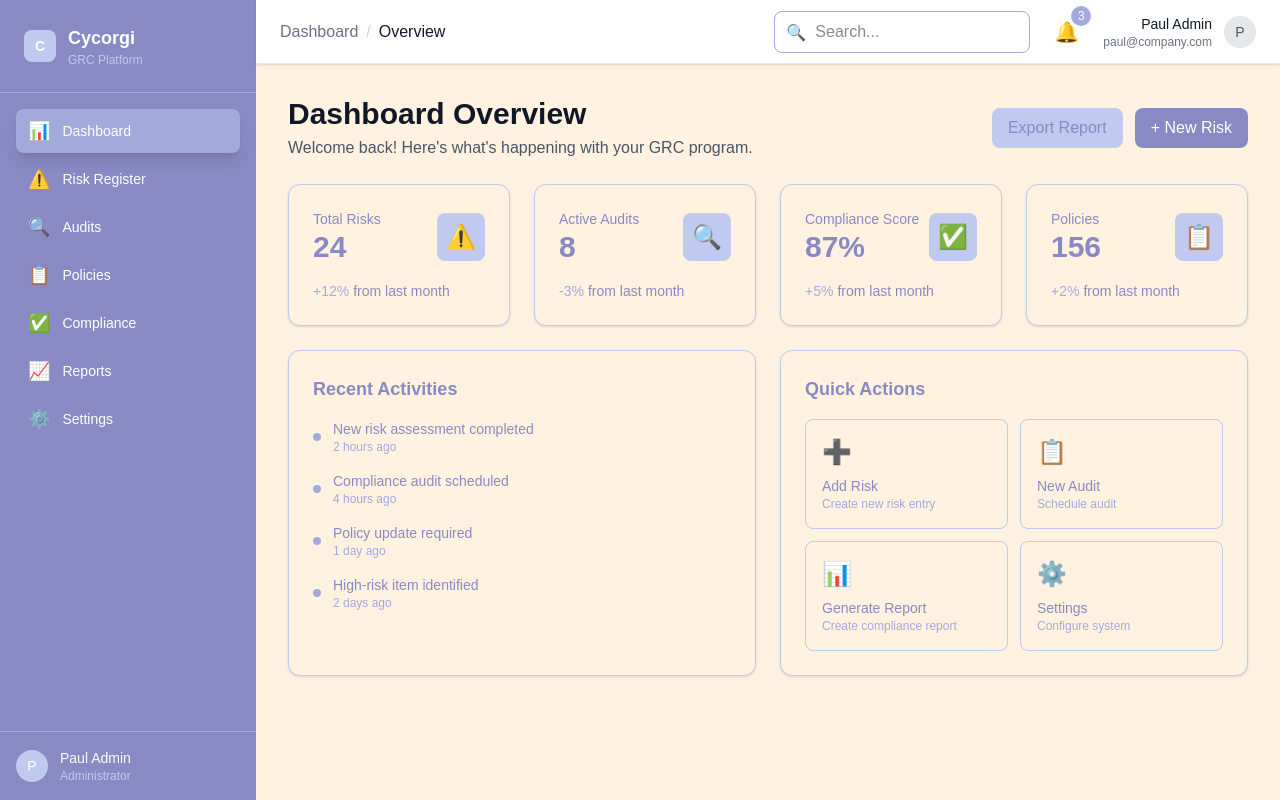
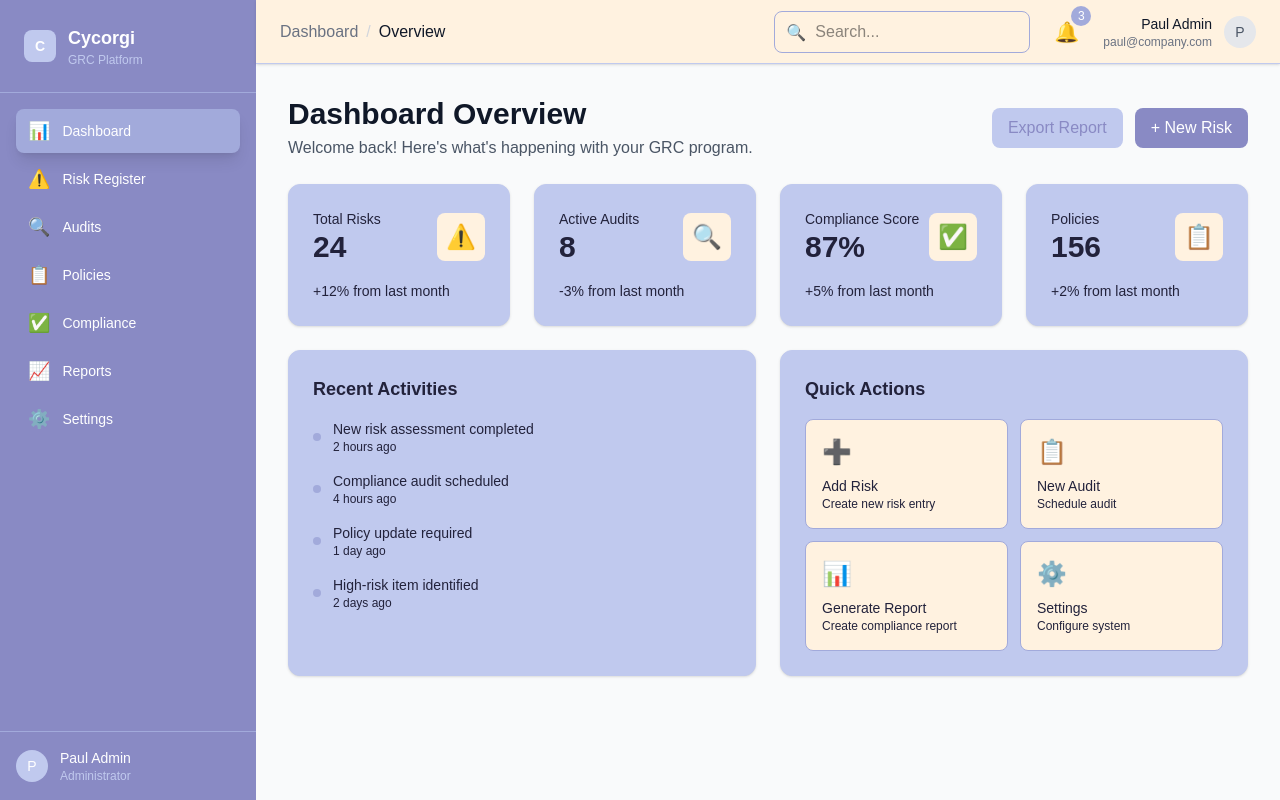
Before and after one commit to pineapaul/cycorgi, a Next.js app: page /dashboard in a window 1280 px wide. Built offline with nearby package versions, Linux system fonts and the light colour scheme.

Commit message:
feat: redesign Cycorgi GRC platform with custom color palette and modern UI

```diff
--- a/app/components/Topbar.tsx
+++ b/app/components/Topbar.tsx
@@ -6,7 +6,7 @@ export default function Topbar() {
   const [notifications] = useState(3)
 
   return (
-    <header className="h-16 bg-white border-b border-gray-200 flex items-center justify-between px-6 shadow-sm">
+    <header className="h-16 flex items-center justify-between px-6 shadow-sm" style={{ backgroundColor: '#FFF2E0', borderBottom: '1px solid #C0C9EE' }}>
       {/* Breadcrumb */}
       <div className="flex items-center space-x-2">
         <span className="text-gray-500">Dashboard</span>
--- a/app/dashboard/page.tsx
+++ b/app/dashboard/page.tsx
@@ -19,67 +19,67 @@ export default function DashboardHome() {
 
       {/* Metrics Cards */}
       <div className="grid grid-cols-1 md:grid-cols-2 lg:grid-cols-4 gap-6">
-        <div className="p-6 rounded-xl shadow-sm border" style={{ backgroundColor: '#FFF2E0', borderColor: '#C0C9EE' }}>
+        <div className="p-6 rounded-xl shadow-sm border" style={{ backgroundColor: '#C0C9EE', borderColor: '#C0C9EE', color: '#22223B' }}>
           <div className="flex items-center justify-between">
             <div>
-              <p className="text-sm font-medium" style={{ color: '#898AC4' }}>Total Risks</p>
-              <p className="text-3xl font-bold" style={{ color: '#898AC4' }}>24</p>
+              <p className="text-sm font-medium" style={{ color: '#22223B' }}>Total Risks</p>
+              <p className="text-3xl font-bold" style={{ color: '#22223B' }}>24</p>
             </div>
-            <div className="w-12 h-12 rounded-lg flex items-center justify-center" style={{ backgroundColor: '#C0C9EE' }}>
+            <div className="w-12 h-12 rounded-lg flex items-center justify-center" style={{ backgroundColor: '#FFF2E0' }}>
               <span className="text-2xl">⚠️</span>
             </div>
           </div>
           <div className="mt-4 flex items-center text-sm">
-            <span className="font-medium" style={{ color: '#A2AADB' }}>+12%</span>
-            <span className="ml-1" style={{ color: '#898AC4' }}>from last month</span>
+            <span className="font-medium" style={{ color: '#22223B' }}>+12%</span>
+            <span className="ml-1" style={{ color: '#22223B' }}>from last month</span>
           </div>
         </div>
 
-        <div className="p-6 rounded-xl shadow-sm border" style={{ backgroundColor: '#FFF2E0', borderColor: '#C0C9EE' }}>
+        <div className="p-6 rounded-xl shadow-sm border" style={{ backgroundColor: '#C0C9EE', borderColor: '#C0C9EE', color: '#22223B' }}>
           <div className="flex items-center justify-between">
             <div>
-              <p className="text-sm font-medium" style={{ color: '#898AC4' }}>Active Audits</p>
-              <p className="text-3xl font-bold" style={{ color: '#898AC4' }}>8</p>
+              <p className="text-sm font-medium" style={{ color: '#22223B' }}>Active Audits</p>
+              <p className="text-3xl font-bold" style={{ color: '#22223B' }}>8</p>
             </div>
-            <div className="w-12 h-12 rounded-lg flex items-center justify-center" style={{ backgroundColor: '#C0C9EE' }}>
+            <div className="w-12 h-12 rounded-lg flex items-center justify-center" style={{ backgroundColor: '#FFF2E0' }}>
               <span className="text-2xl">🔍</span>
             </div>
           </div>
           <div className="mt-4 flex items-center text-sm">
-            <span className="font-medium" style={{ color: '#A2AADB' }}>-3%</span>
-            <span className="ml-1" style={{ color: '#898AC4' }}>from last month</span>
+            <span className="font-medium" style={{ color: '#22223B' }}>-3%</span>
+            <span className="ml-1" style={{ color: '#22223B' }}>from last month</span>
           </div>
         </div>
 
-        <div className="p-6 rounded-xl shadow-sm border" style={{ backgroundColor: '#FFF2E0', borderColor: '#C0C9EE' }}>
+        <div className="p-6 rounded-xl shadow-sm border" style={{ backgroundColor: '#C0C9EE', borderColor: '#C0C9EE', color: '#22223B' }}>
           <div className="flex items-center justify-between">
             <div>
-              <p className="text-sm font-medium" style={{ color: '#898AC4' }}>Compliance Score</p>
-              <p className="text-3xl font-bold" style={{ color: '#898AC4' }}>87%</p>
+              <p className="text-sm font-medium" style={{ color: '#22223B' }}>Compliance Score</p>
+              <p className="text-3xl font-bold" style={{ color: '#22223B' }}>87%</p>
             </div>
-            <div className="w-12 h-12 rounded-lg flex items-center justify-center" style={{ backgroundColor: '#C0C9EE' }}>
+            <div className="w-12 h-12 rounded-lg flex items-center justify-center" style={{ backgroundColor: '#FFF2E0' }}>
               <span className="text-2xl">✅</span>
             </div>
           </div>
           <div className="mt-4 flex items-center text-sm">
-            <span className="font-medium" style={{ color: '#A2AADB' }}>+5%</span>
-            <span className="ml-1" style={{ color: '#898AC4' }}>from last month</span>
+            <span className="font-medium" style={{ color: '#22223B' }}>+5%</span>
+            <span className="ml-1" style={{ color: '#22223B' }}>from last month</span>
           </div>
         </div>
 
-        <div className="p-6 rounded-xl shadow-sm border" style={{ backgroundColor: '#FFF2E0', borderColor: '#C0C9EE' }}>
+        <div className="p-6 rounded-xl shadow-sm border" style={{ backgroundColor: '#C0C9EE', borderColor: '#C0C9EE', color: '#22223B' }}>
           <div className="flex items-center justify-between">
             <div>
-              <p className="text-sm font-medium" style={{ color: '#898AC4' }}>Policies</p>
-              <p className="text-3xl font-bold" style={{ color: '#898AC4' }}>156</p>
+              <p className="text-sm font-medium" style={{ color: '#22223B' }}>Policies</p>
+              <p className="text-3xl font-bold" style={{ color: '#22223B' }}>156</p>
             </div>
-            <div className="w-12 h-12 rounded-lg flex items-center justify-center" style={{ backgroundColor: '#C0C9EE' }}>
+            <div className="w-12 h-12 rounded-lg flex items-center justify-center" style={{ backgroundColor: '#FFF2E0' }}>
               <span className="text-2xl">📋</span>
             </div>
           </div>
           <div className="mt-4 flex items-center text-sm">
-            <span className="font-medium" style={{ color: '#A2AADB' }}>+2%</span>
-            <span className="ml-1" style={{ color: '#898AC4' }}>from last month</span>
+            <span className="font-medium" style={{ color: '#22223B' }}>+2%</span>
+            <span className="ml-1" style={{ color: '#22223B' }}>from last month</span>
           </div>
         </div>
       </div>
@@ -87,63 +87,63 @@ export default function DashboardHome() {
       {/* Charts and Tables */}
       <div className="grid grid-cols-1 lg:grid-cols-2 gap-6">
         {/* Recent Activities */}
-        <div className="p-6 rounded-xl shadow-sm border" style={{ backgroundColor: '#FFF2E0', borderColor: '#C0C9EE' }}>
-          <h3 className="text-lg font-semibold mb-4" style={{ color: '#898AC4' }}>Recent Activities</h3>
+        <div className="p-6 rounded-xl shadow-sm border" style={{ backgroundColor: '#C0C9EE', borderColor: '#C0C9EE', color: '#22223B' }}>
+          <h3 className="text-lg font-semibold mb-4" style={{ color: '#22223B' }}>Recent Activities</h3>
           <div className="space-y-4">
             <div className="flex items-center space-x-3">
               <div className="w-2 h-2 rounded-full" style={{ backgroundColor: '#A2AADB' }}></div>
               <div className="flex-1">
-                <p className="text-sm font-medium" style={{ color: '#898AC4' }}>New risk assessment completed</p>
-                <p className="text-xs" style={{ color: '#A2AADB' }}>2 hours ago</p>
+                <p className="text-sm font-medium" style={{ color: '#22223B' }}>New risk assessment completed</p>
+                <p className="text-xs" style={{ color: '#22223B' }}>2 hours ago</p>
               </div>
             </div>
             <div className="flex items-center space-x-3">
               <div className="w-2 h-2 rounded-full" style={{ backgroundColor: '#A2AADB' }}></div>
               <div className="flex-1">
-                <p className="text-sm font-medium" style={{ color: '#898AC4' }}>Compliance audit scheduled</p>
-                <p className="text-xs" style={{ color: '#A2AADB' }}>4 hours ago</p>
+                <p className="text-sm font-medium" style={{ color: '#22223B' }}>Compliance audit scheduled</p>
+                <p className="text-xs" style={{ color: '#22223B' }}>4 hours ago</p>
               </div>
             </div>
             <div className="flex items-center space-x-3">
               <div className="w-2 h-2 rounded-full" style={{ backgroundColor: '#A2AADB' }}></div>
               <div className="flex-1">
-                <p className="text-sm font-medium" style={{ color: '#898AC4' }}>Policy update required</p>
-                <p className="text-xs" style={{ color: '#A2AADB' }}>1 day ago</p>
+                <p className="text-sm font-medium" style={{ color: '#22223B' }}>Policy update required</p>
+                <p className="text-xs" style={{ color: '#22223B' }}>1 day ago</p>
               </div>
             </div>
             <div className="flex items-center space-x-3">
               <div className="w-2 h-2 rounded-full" style={{ backgroundColor: '#A2AADB' }}></div>
               <div className="flex-1">
-                <p className="text-sm font-medium" style={{ color: '#898AC4' }}>High-risk item identified</p>
-                <p className="text-xs" style={{ color: '#A2AADB' }}>2 days ago</p>
+                <p className="text-sm font-medium" style={{ color: '#22223B' }}>High-risk item identified</p>
+                <p className="text-xs" style={{ color: '#22223B' }}>2 days ago</p>
               </div>
             </div>
           </div>
         </div>
 
         {/* Quick Actions */}
-        <div className="p-6 rounded-xl shadow-sm border" style={{ backgroundColor: '#FFF2E0', borderColor: '#C0C9EE' }}>
-          <h3 className="text-lg font-semibold mb-4" style={{ color: '#898AC4' }}>Quick Actions</h3>
+        <div className="p-6 rounded-xl shadow-sm border" style={{ backgroundColor: '#C0C9EE', borderColor: '#C0C9EE', color: '#22223B' }}>
+          <h3 className="text-lg font-semibold mb-4" style={{ color: '#22223B' }}>Quick Actions</h3>
           <div className="grid grid-cols-2 gap-3">
-            <button className="p-4 border rounded-lg transition-colors text-left" style={{ borderColor: '#C0C9EE' }}>
+            <button className="p-4 border rounded-lg transition-colors text-left" style={{ borderColor: '#A2AADB', backgroundColor: '#FFF2E0', color: '#22223B' }}>
               <div className="text-2xl mb-2">➕</div>
-              <div className="text-sm font-medium" style={{ color: '#898AC4' }}>Add Risk</div>
-              <div className="text-xs" style={{ color: '#A2AADB' }}>Create new risk entry</div>
+              <div className="text-sm font-medium" style={{ color: '#22223B' }}>Add Risk</div>
+              <div className="text-xs" style={{ color: '#22223B' }}>Create new risk entry</div>
             </button>
-            <button className="p-4 border rounded-lg transition-colors text-left" style={{ borderColor: '#C0C9EE' }}>
+            <button className="p-4 border rounded-lg transition-colors text-left" style={{ borderColor: '#A2AADB', backgroundColor: '#FFF2E0', color: '#22223B' }}>
               <div className="text-2xl mb-2">📋</div>
-              <div className="text-sm font-medium" style={{ color: '#898AC4' }}>New Audit</div>
-              <div className="text-xs" style={{ color: '#A2AADB' }}>Schedule audit</div>
+              <div className="text-sm font-medium" style={{ color: '#22223B' }}>New Audit</div>
+              <div className="text-xs" style={{ color: '#22223B' }}>Schedule audit</div>
             </button>
-            <button className="p-4 border rounded-lg transition-colors text-left" style={{ borderColor: '#C0C9EE' }}>
+            <button className="p-4 border rounded-lg transition-colors text-left" style={{ borderColor: '#A2AADB', backgroundColor: '#FFF2E0', color: '#22223B' }}>
               <div className="text-2xl mb-2">📊</div>
-              <div className="text-sm font-medium" style={{ color: '#898AC4' }}>Generate Report</div>
-              <div className="text-xs" style={{ color: '#A2AADB' }}>Create compliance report</div>
+              <div className="text-sm font-medium" style={{ color: '#22223B' }}>Generate Report</div>
+              <div className="text-xs" style={{ color: '#22223B' }}>Create compliance report</div>
             </button>
-            <button className="p-4 border rounded-lg transition-colors text-left" style={{ borderColor: '#C0C9EE' }}>
+            <button className="p-4 border rounded-lg transition-colors text-left" style={{ borderColor: '#A2AADB', backgroundColor: '#FFF2E0', color: '#22223B' }}>
               <div className="text-2xl mb-2">⚙️</div>
-              <div className="text-sm font-medium" style={{ color: '#898AC4' }}>Settings</div>
-              <div className="text-xs" style={{ color: '#A2AADB' }}>Configure system</div>
+              <div className="text-sm font-medium" style={{ color: '#22223B' }}>Settings</div>
+              <div className="text-xs" style={{ color: '#22223B' }}>Configure system</div>
             </button>
           </div>
         </div>
--- a/app/layouts/DashboardLayout.tsx
+++ b/app/layouts/DashboardLayout.tsx
@@ -3,7 +3,7 @@ import Topbar from '../components/Topbar'
 
 export default function DashboardLayout({ children }: { children: React.ReactNode }) {
   return (
-    <div className="flex h-screen overflow-hidden" style={{ backgroundColor: '#FFF2E0' }}>
+    <div className="flex h-screen overflow-hidden bg-gray-50">
       <Sidebar />
       <div className="flex-1 flex flex-col">
         <Topbar />
```
